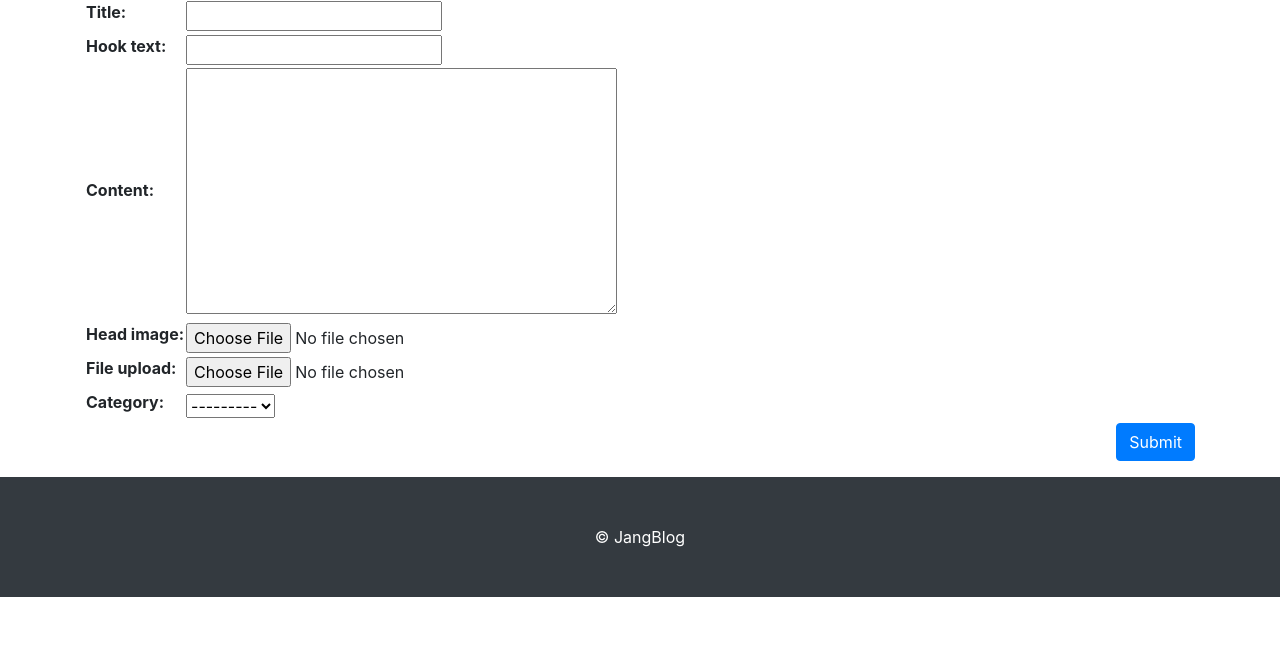
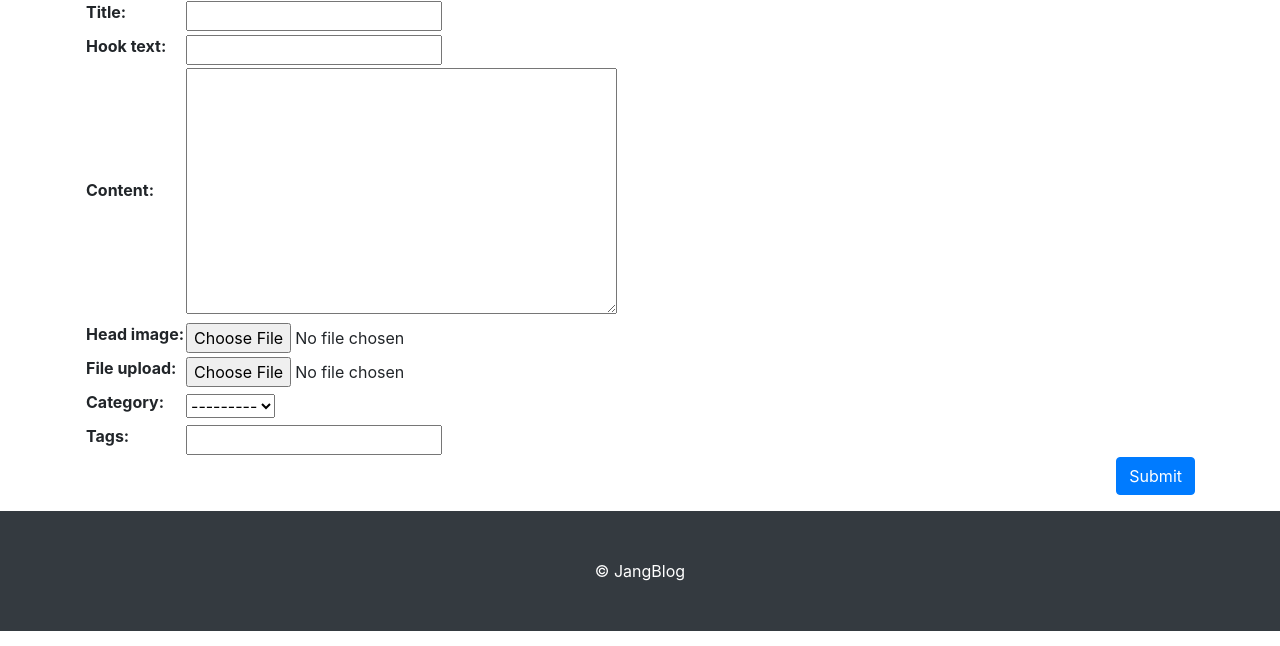
Before and after one commit to jang9205/django_blog, a Django app: page /blog/create_post/ in a window 1280 px wide. Shown: the part 154-800 px from the top of the page. Run offline with Django 4.2, Linux system fonts and the light colour scheme; the visitor is signed in with stand-in values (Sample User, id 1); data that the repository does not hold is empty; some libraries are stand-ins or nearby versions.

Commit message:
포스트를 작성할 때 텍스트로 태그 지정하기

```diff
--- a/blog/templates/blog/post_form.html
+++ b/blog/templates/blog/post_form.html
@@ -8,6 +8,10 @@
     <form method="post" enctype="multipart/form-data">{% csrf_token %}
         <table>
             {{ form }}
+            <tr>
+                <th><label for="id_tags_str">Tags:</label></th>
+                <th><input type="text" name="tags_str" id="id_tags_str"></th>
+            </tr>
         </table>
         <button type="submit" class="btn btn-primary float-right">Submit</button>
     </form>
--- a/blog/views.py
+++ b/blog/views.py
@@ -3,7 +3,7 @@ from django.views.generic import ListView, DetailView, CreateView, UpdateView
 from django.contrib.auth.mixins import LoginRequiredMixin, UserPassesTestMixin
 from .models import Post, Category, Tag
 from django.core.exceptions import PermissionDenied
-
+from django.utils.text import slugify
 class PostList(ListView):
     model = Post
     ordering = '-pk'
@@ -47,7 +47,23 @@ class PostCreate(LoginRequiredMixin, UserPassesTestMixin, CreateView):
         current_user = self.request.user
         if current_user.is_authenticated and (current_user.is_staff or current_user.is_superuser):
             form.instance.author = current_user
-            return super(PostCreate, self).form_valid(form)
+            response = super(PostCreate, self).form_valid(form)
+
+            tags_str = self.request.POST.get('tags_str')
+            if tags_str:
+                tags_str = tags_str.strip()
+
+                tags_str = tags_str.replace(',', ';')
+                tags_list = tags_str.split(';')
+
+                for t in tags_list:
+                    t = t.strip()
+                    tag, is_tag_created = Tag.objects.get_or_create(name=t)
+                    if is_tag_created:
+                        tag.slug = slugify(t, allow_unicode=True)
+                        tag.save()
+                    self.object.tags.add(tag)
+            return response
         else:
             return redirect('/blog/')
 class PostUpdate(LoginRequiredMixin, UpdateView):
```
Also changed, not shown: blog/tests.py (+9 -1 lines).
